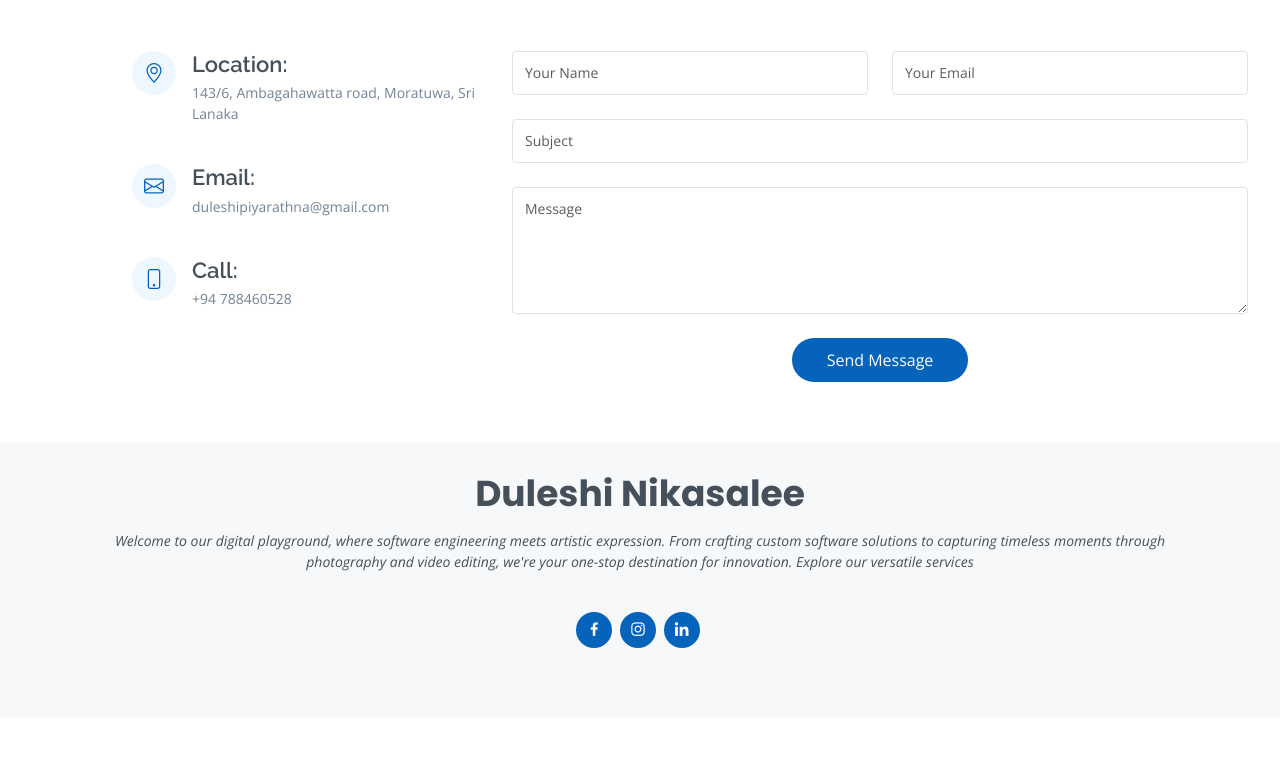
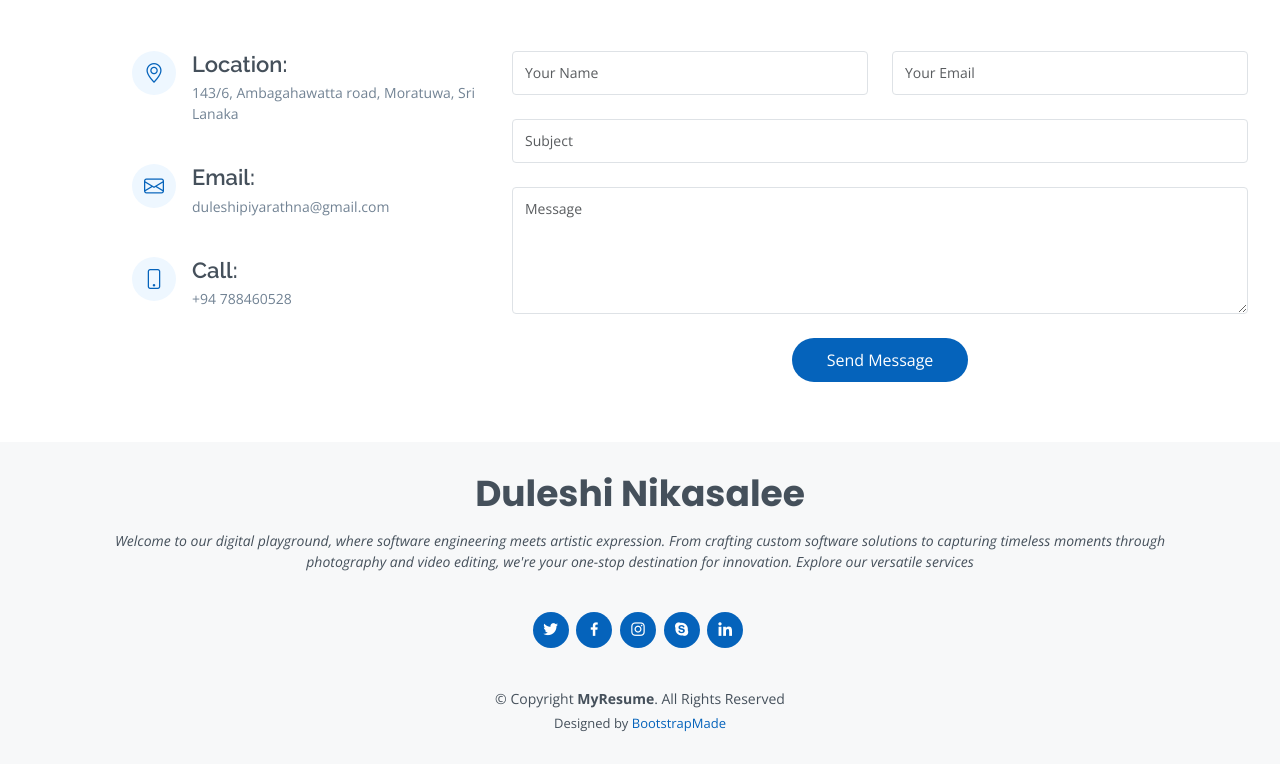
Before and after one commit to Nikasalee/Duleshi, a plain HTML site: page index.html in a window 1280 px wide. Shown: the part 6236-7000 px from the top of the page. Before the commit the page ends 6954 px from the top, so only its background shows below. Drawn offline with nearby package versions, Linux system fonts and the light colour scheme.

Commit message:
Update index.html

```diff
--- a/index.html
+++ b/index.html
@@ -617,17 +617,31 @@
 
   </main>
 
-  <footer id="footer">
+ <footer id="footer">
     <div class="container">
       <h3>Duleshi Nikasalee</h3>
       <p>Welcome to our digital playground, where software engineering meets artistic expression. From crafting custom software solutions to capturing timeless moments through photography and video editing, we're your one-stop destination for innovation. Explore our versatile services</p>
       <div class="social-links">
-        <a href="https://www.facebook.com/profile.php?id=100091706982466&mibextid=ZbWKwL" class="facebook"><i class="bx bxl-facebook"></i></a>
-        <a href="https://www.instagram.com/dule__23?igsh=MXYwa2o3cDBiZHlrdA==" class="instagram"><i class="bx bxl-instagram"></i></a>
-        <a href="http://www.linkedin.com/in/duleshi-piyarathna-3b6bba29b" class="linkedin"><i class="bx bxl-linkedin"></i></a>
+        <a href="#" class="twitter"><i class="bx bxl-twitter"></i></a>
+        <a href="#" class="facebook"><i class="bx bxl-facebook"></i></a>
+        <a href="#" class="instagram"><i class="bx bxl-instagram"></i></a>
+        <a href="#" class="google-plus"><i class="bx bxl-skype"></i></a>
+        <a href="#" class="linkedin"><i class="bx bxl-linkedin"></i></a>
       </div>
-  </footer>
-   <div id="preloader"></div>
+      <div class="copyright">
+        &copy; Copyright <strong><span>MyResume</span></strong>. All Rights Reserved
+      </div>
+      <div class="credits">
+        <!-- All the links in the footer should remain intact. -->
+        <!-- You can delete the links only if you purchased the pro version. -->
+        <!-- Licensing information: [license-url] -->
+        <!-- Purchase the pro version with working PHP/AJAX contact form: https://bootstrapmade.com/free-html-bootstrap-template-my-resume/ -->
+        Designed by <a href="https://bootstrapmade.com/">BootstrapMade</a>
+      </div>
+    </div>
+  </footer><!-- End Footer -->
+
+  <div id="preloader"></div>
   <a href="#" class="back-to-top d-flex align-items-center justify-content-center"><i class="bi bi-arrow-up-short"></i></a>
 
   <!-- Vendor JS Files -->
```
